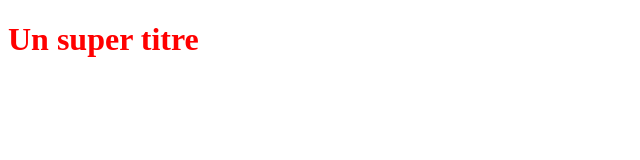
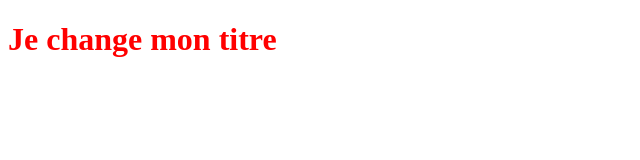
Before and after one commit to Soufianelt/OpenClassRoom, a plain HTML site: page index.html in a window 1280 px wide. Shown: the whole page, without its empty margins (0-640 px from the left). Drawn offline with Linux system fonts and the light colour scheme.

Commit message:
Modification du titre

```diff
--- a/index.html
+++ b/index.html
@@ -5,6 +5,6 @@
    <link rel="stylesheet" type="text/css" href="styles.css">
 </head>
 <body>
-   <h1>Un super titre</h1>
+   <h1>Je change mon titre</h1>
 </body>
 </html>
```
